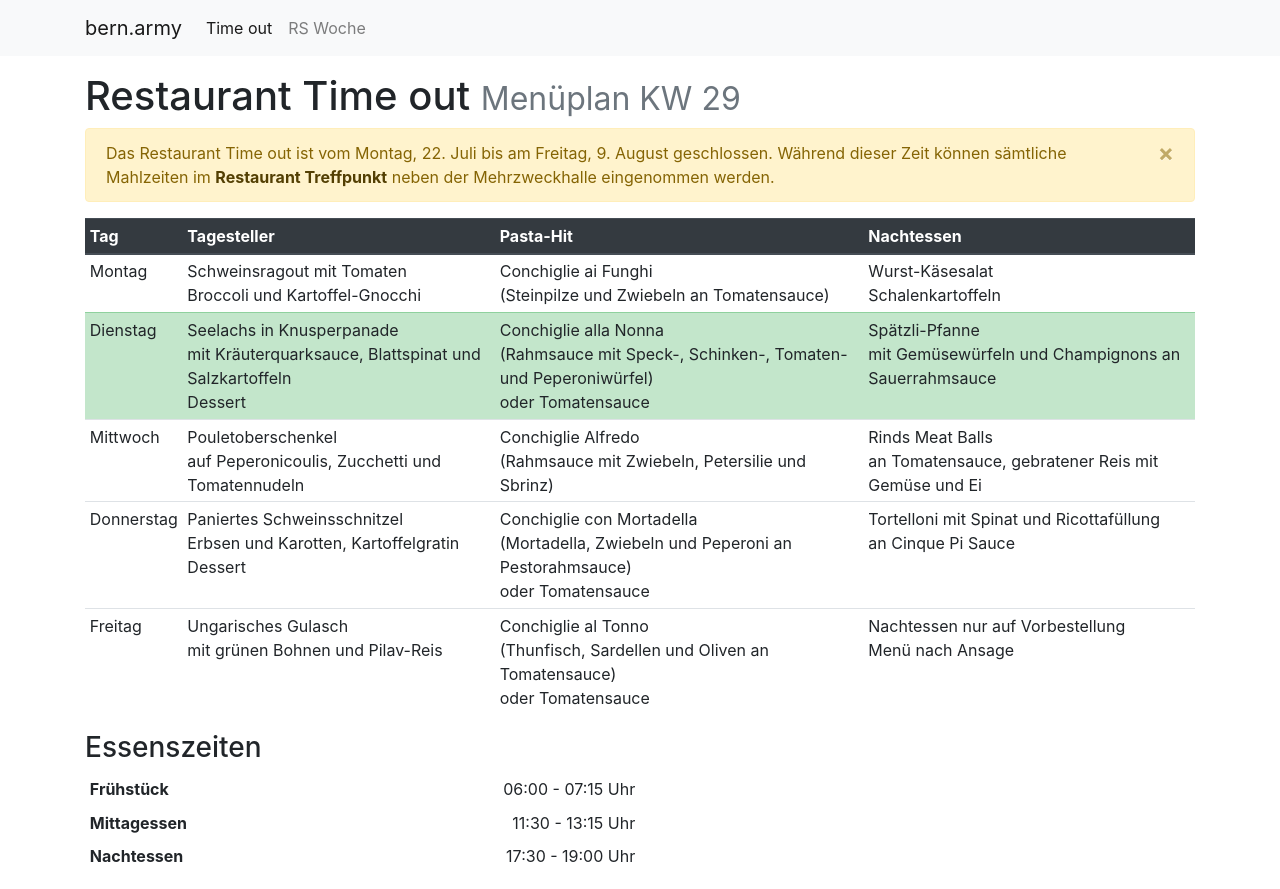
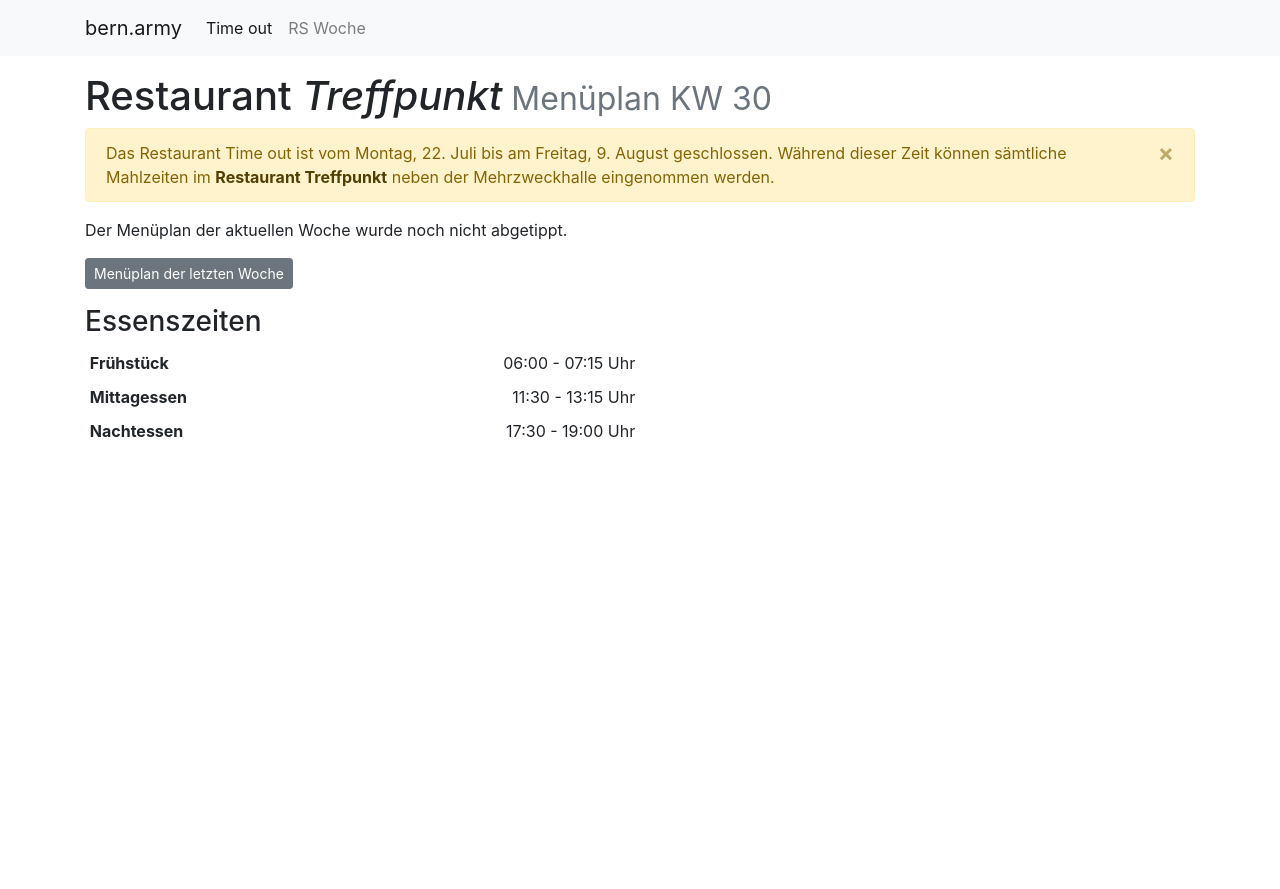
Before and after one commit to jmesserli/bern.army, a Nuxt app: page /timeout in a window 1280 px wide. After the commit the page ends 800 px from the top, so only its background shows below. Built offline with nearby package versions, Linux system fonts and the light colour scheme.

Commit message:
Update menu for week 30

```diff
--- a/pages/timeout.vue
+++ b/pages/timeout.vue
@@ -1,7 +1,7 @@
 <template>
   <div class="container">
     <h1 class="mt-3">
-      Restaurant Time out
+      Restaurant <i>Treffpunkt</i>
       <small class="text-muted">
         Menüplan KW <span>{{ menu.week }}</span>
       </small>
@@ -86,7 +86,7 @@
   data() {
     return {
       menu: {
-        week: 29,
+        week: 30,
         fields: [
           'tag',
           'tagesteller',
@@ -97,48 +97,45 @@
           {
             tag: 'Montag',
             tagesteller:
-              'Schweinsragout mit Tomaten\nBroccoli und Kartoffel-Gnocchi',
+              'Rindsgeschnetzeltes\nmit getrockneten Tomaten und Champignons\nRübengemüse und Kartoffelstock',
             'pasta-hit':
-              'Conchiglie ai Funghi\n(Steinpilze und Zwiebeln an Tomatensauce)',
-            nachtessen: 'Wurst-Käsesalat\nSchalenkartoffeln',
+              'Fusilli a la Carbonara\n(Rahmsauce mit Speck, Zwiebeln und Petersilie)\noder Tomatensauce',
+            nachtessen: 'Älpler-Maggronen\nmit Apfelmus',
             _rowVariant: dayOfWeek === 1 ? 'success' : 'default'
           },
           {
             tag: 'Dienstag',
             tagesteller:
-              'Seelachs in Knusperpanade\nmit Kräuterquarksauce, Blattspinat und Salzkartoffeln\nDessert',
+              'Gebratenes Zanderfilet\nauf Lauchrahmgemüse mit Ofentomaten und Trockenreis\nDessert',
             'pasta-hit':
-              'Conchiglie alla Nonna\n(Rahmsauce mit Speck-, Schinken-, Tomaten- und Peperoniwürfel)\noder Tomatensauce',
-            nachtessen:
-              'Spätzli-Pfanne\nmit Gemüsewürfeln und Champignons an Sauerrahmsauce',
+              'Gefüllte Pasta con Pesto\n(Basilikum, Spinat, Pinenkerne und Sbrinz mit Olivenöl)',
+            nachtessen: 'Schweinsbraten "Tonato"\nmit Country-Cuts',
             _rowVariant: dayOfWeek === 2 ? 'success' : 'default'
           },
           {
             tag: 'Mittwoch',
             tagesteller:
-              'Pouletoberschenkel\nauf Peperonicoulis, Zucchetti und Tomatennudeln',
+              'Braunes Kalbsvoressen\nmit Karottenstengel und Bramata-Polenta',
             'pasta-hit':
-              'Conchiglie Alfredo\n(Rahmsauce mit Zwiebeln, Petersilie und Sbrinz)',
-            nachtessen:
-              'Rinds Meat Balls\nan Tomatensauce, gebratener Reis mit Gemüse und Ei',
+              'Fusilli con Salmone\n(Rauchlachs, Zwiebeln, Lauch und Dill an Weissweinsauce)\noder Tomatensauce',
+            nachtessen: 'Rotes Gemüsecurry\nmit Quornstreifen auf Reisnudeln',
             _rowVariant: dayOfWeek === 3 ? 'success' : 'default'
           },
           {
             tag: 'Donnerstag',
             tagesteller:
-              'Paniertes Schweinsschnitzel\nErbsen und Karotten, Kartoffelgratin\nDessert',
+              'Pouletschenkelstreifen\nmit Peperoni und Oliven an Tomatenrahmsauce, Broccoliröschen und Pilav Reis\nDessert',
             'pasta-hit':
-              'Conchiglie con Mortadella\n(Mortadella, Zwiebeln und Peperoni an Pestorahmsauce)\noder Tomatensauce',
-            nachtessen:
-              'Tortelloni mit Spinat und Ricottafüllung\nan Cinque Pi Sauce',
+              'Fusilli Bolognese\n(Rindshackfleisch mit Gemüse und brauner Sauce)\noder Tomatensauce',
+            nachtessen: 'Penne Rigate\ncon Polpette al Sugo\noder Tomatensauce',
             _rowVariant: dayOfWeek === 4 ? 'success' : 'default'
           },
           {
             tag: 'Freitag',
             tagesteller:
-              'Ungarisches Gulasch\nmit grünen Bohnen und Pilav-Reis',
+              'Schweins Cordon Bleu\nmit Peperonata und Zöpfli-Teigwaren',
             'pasta-hit':
-              'Conchiglie al Tonno\n(Thunfisch, Sardellen und Oliven an Tomatensauce)\noder Tomatensauce',
+              'Gefüllte Pasta Cinque P\n(Tomatenrahmsauce mit Pfeffer, Petersilie und Sbrinz)',
             nachtessen: 'Nachtessen nur auf Vorbestellung\nMenü nach Ansage',
             _rowVariant: dayOfWeek === 5 ? 'success' : 'default'
           }
```
